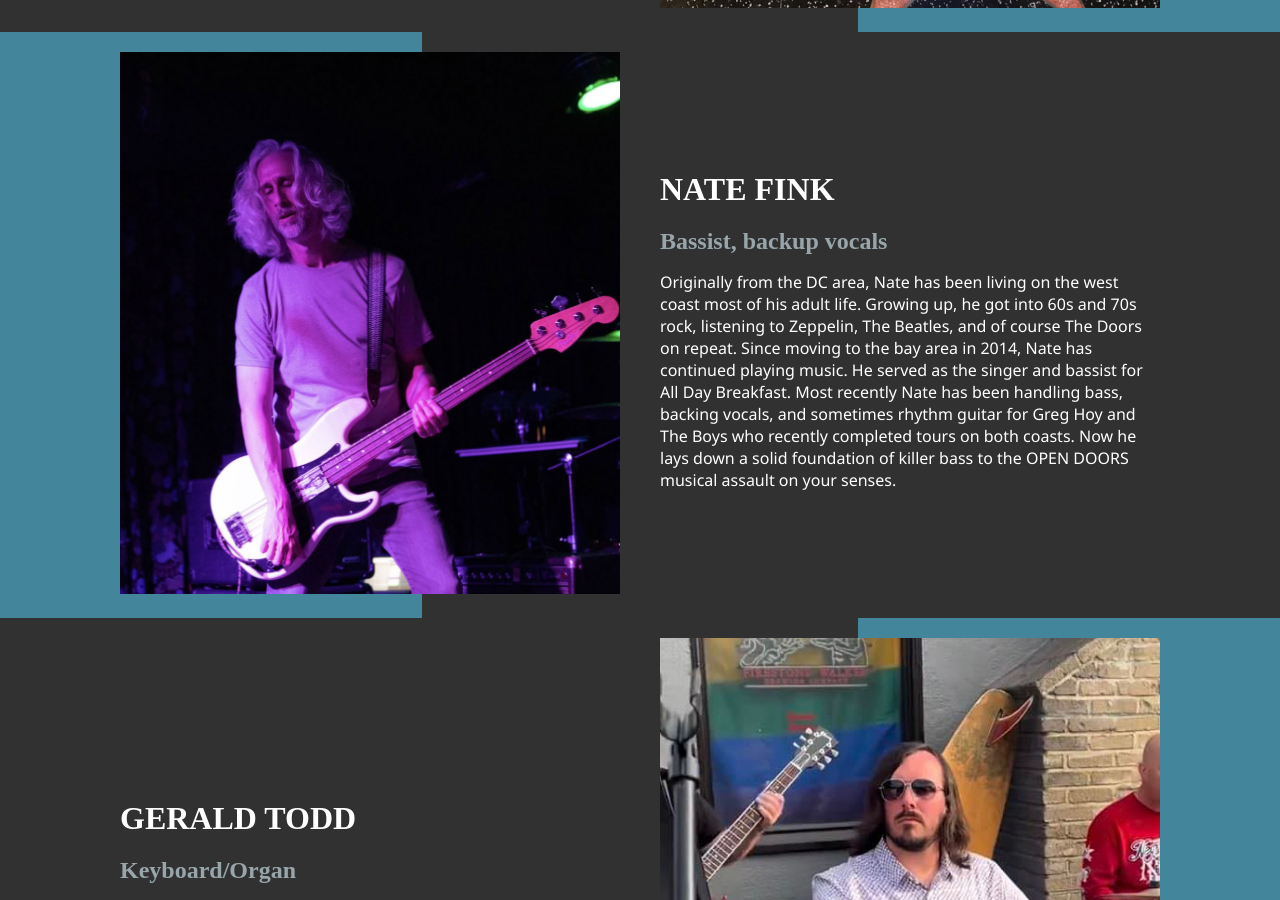
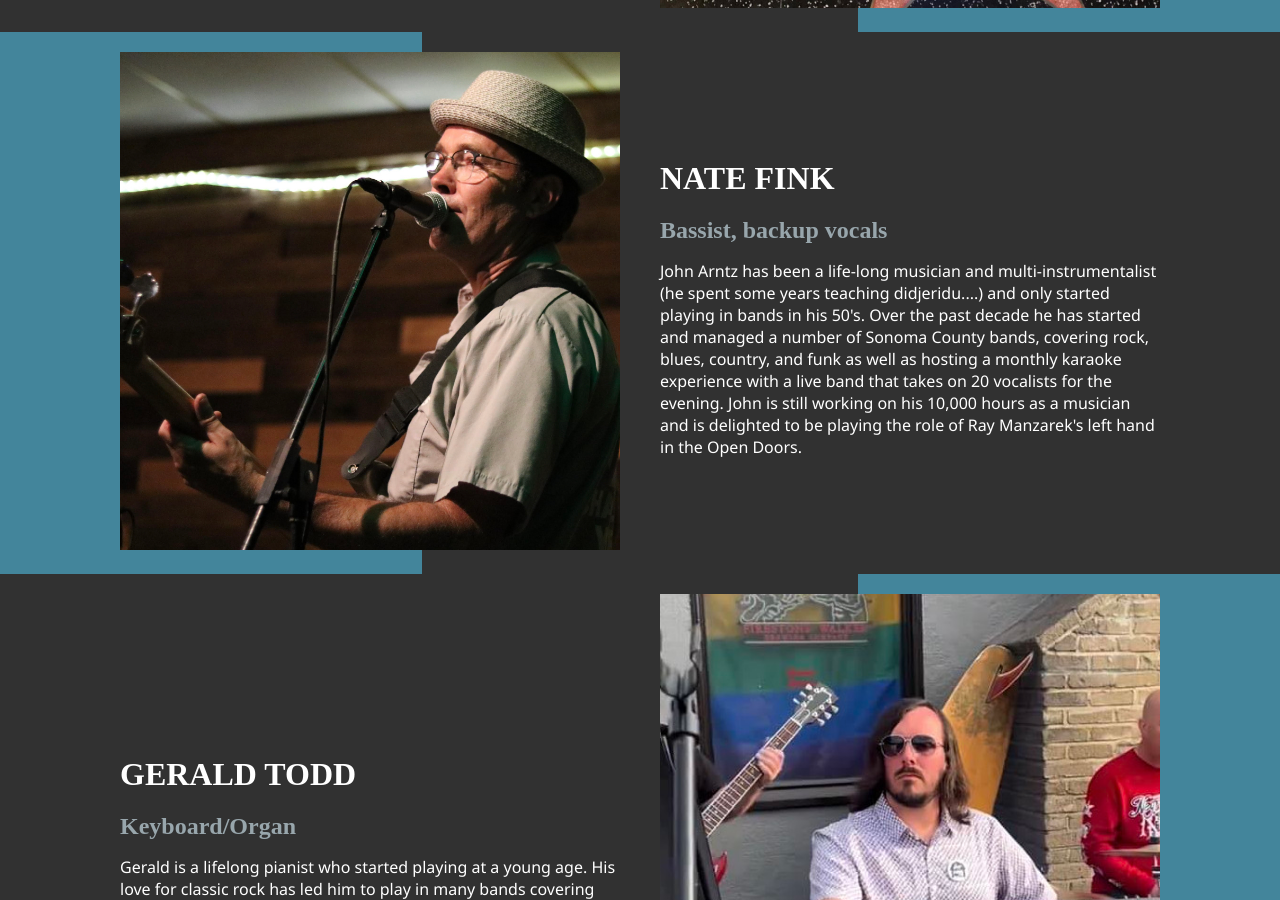
Before and after one commit to beingforthebenefit/opendoorsband, a Jekyll site: the page built from _pages/bios.html, in a window 1280 px wide and 900 px high, scrolled down 754 px. Built offline with Jekyll 4.4.1, drawn with Linux system fonts in a browser that asks for light colours.

Commit message:
Add John's bio

```diff
--- a/_pages/bios.html
+++ b/_pages/bios.html
@@ -25,21 +25,20 @@ title: Bios
 
     <div class="bio-container">
         <div class="bio-image left">
-            <img src="{{ '/assets/img/nate.jpg' | relative_url }}" alt="Nate Fink">
+            <img src="{{ '/assets/img/john.jpg' | relative_url }}" alt="Nate Fink">
         </div>
         <div class="bio-text right">
             <h1 class="bio-title">Nate Fink</h1>
             <h2 class="bio-subtitle">Bassist, backup vocals</h2>
             <p>
-                Originally from the DC area, Nate has been living on the west coast most
-                of his adult life. Growing up, he got into 60s and 70s rock, listening
-                to Zeppelin, The Beatles, and of course The Doors on repeat. Since
-                moving to the bay area in 2014, Nate has continued playing music. He
-                served as the singer and bassist for All Day Breakfast. Most recently
-                Nate has been handling bass, backing vocals, and sometimes rhythm guitar
-                for Greg Hoy and The Boys who recently completed tours on both coasts.
-                Now he lays down a solid foundation of killer bass to the OPEN DOORS
-                musical assault on your senses.
+                John Arntz has been a life-long musician and multi-instrumentalist (he
+                spent some years teaching didjeridu....) and only started playing in
+                bands in his 50's.  Over the past decade he has started and managed a
+                number of Sonoma County bands, covering rock, blues, country, and funk
+                as well as hosting a monthly karaoke experience with a live band that
+                takes on 20 vocalists for the evening.  John is still working on his
+                10,000 hours as a musician and is delighted to be playing the role of
+                Ray Manzarek's left hand in the Open Doors.
             </p>
         </div>
     </div>
```
